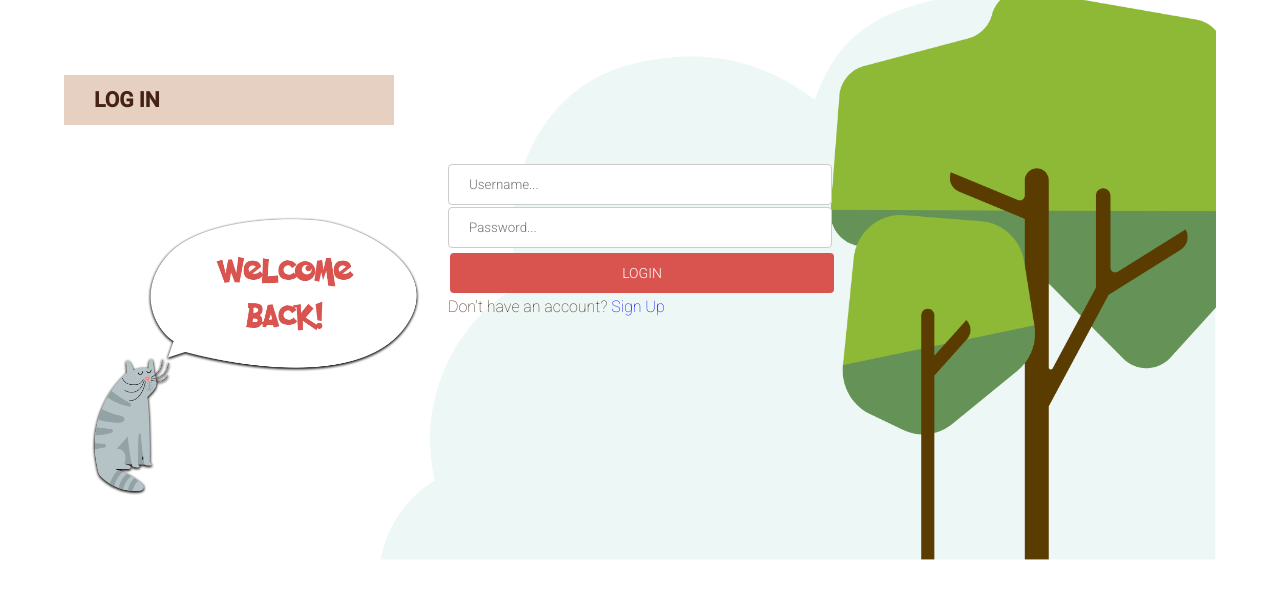
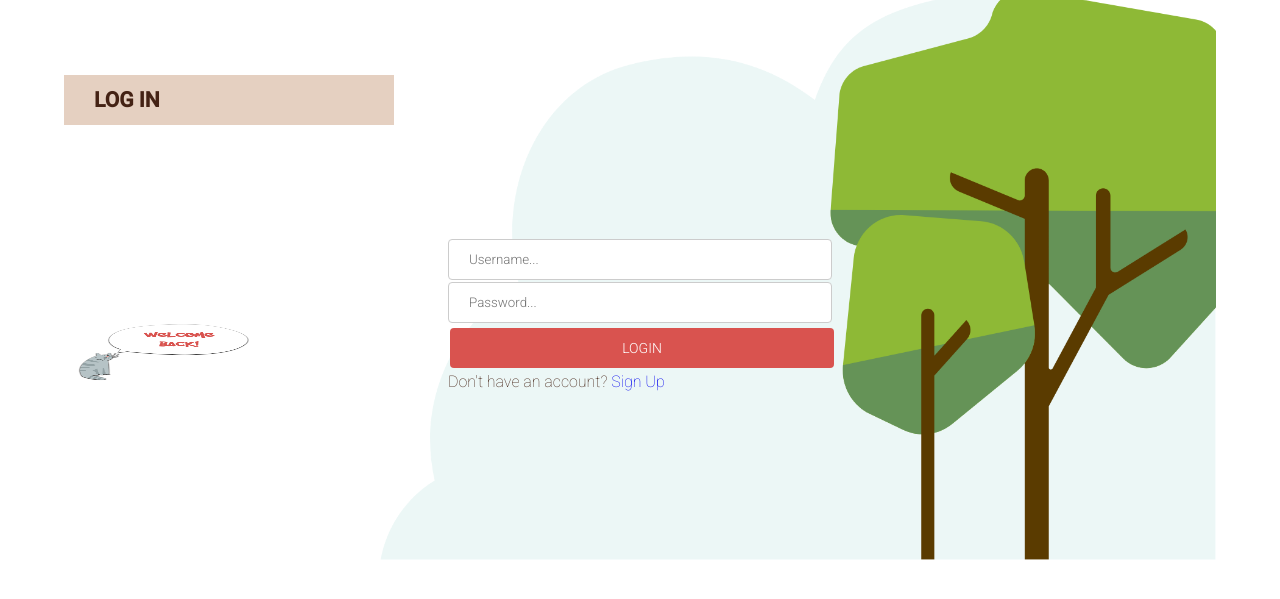
Before and after one commit to chess2022/Lost_and_Hound, a Django app: template main_app/templates/registration/login.html in a window 1280 px wide. Shown: the part 84-683 px from the top of the page. Run offline with Django 4.2, Linux system fonts and the light colour scheme; the template is opened without the code that fills it, so the values that code supplies are empty.

Commit message:
minor css updates

```diff
--- a/main_app/static/style.css
+++ b/main_app/static/style.css
@@ -465,9 +465,16 @@ input[type=submit]:hover {
     justify-content: space-between;
 }
 
+.cat--container {
+    position: relative;
+
+}
 .register--cat {
+    position: absolute;
+    bottom: 0;
     max-width:100%;
     max-height:100%;
+    margin-top: auto;
 }
 
 
--- a/main_app/templates/accounts/register.html
+++ b/main_app/templates/accounts/register.html
@@ -10,8 +10,8 @@
 {% if error_message %}<p class="red-text">{{ error_message }}</p>{% endif %}
 
 <div class="container3cols">
-	<div class>
-		<img class="register--cat" src="{% static 'cat.png' %}">
+	<div class="cat--container top-margin" >
+		<img class="register--cat" src="{% static 'cat.png' %}" width="200">
 	</div>
 	<div>
 		<form method="POST" action="">
--- a/main_app/templates/main_app/pet_confirm_delete.html
+++ b/main_app/templates/main_app/pet_confirm_delete.html
@@ -7,8 +7,8 @@
 </div>
    <br/><br/>
 <div class="container3cols">
-	<div class>
-		<img class="register--cat" src="{% static 'cat3.png' %}">
+	<div class="cat--container top-margin" >
+		<img class="register--cat" src="{% static 'cat3.png' %}" width="200">
 	</div>
     <div>
         <br/><br/>
--- a/main_app/templates/registration/login.html
+++ b/main_app/templates/registration/login.html
@@ -11,9 +11,9 @@
 <br>
 <br>
 
-<div class="container3cols">
-	<div class>
-		<img class="register--cat" src="{% static 'cat2.png' %}">
+<div class="container3cols top-margin">
+	<div class="cat--container top-margin" >
+		<img class="register--cat" src="{% static 'cat2.png' %}" width="200">
 	</div>
 	<div>
 		<form method="POST" action="">
```
Also changed, not shown: 1 other file.
